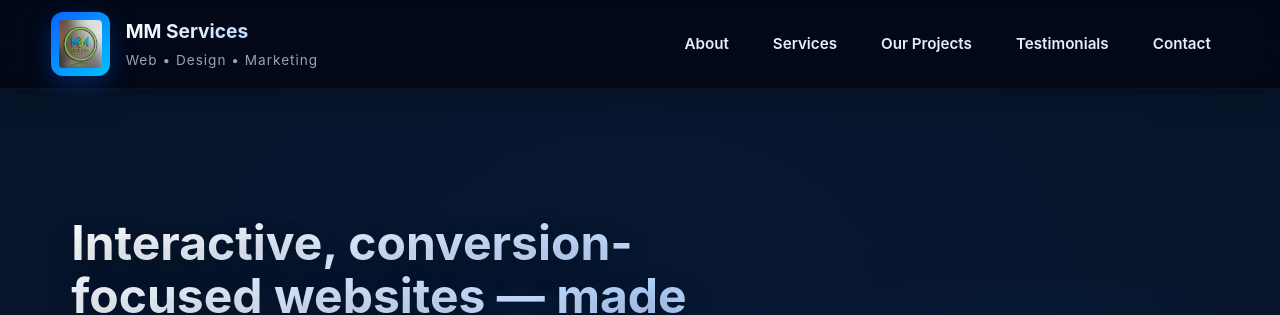
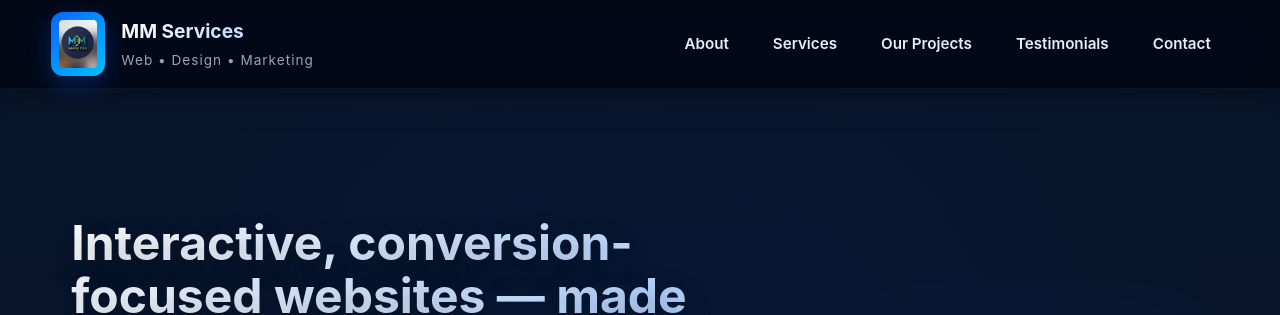
Before and after one commit to gulshank129/mm-services, a plain HTML site: page index.html in a window 1280 px wide. Shown: the top 315 px of the page. Drawn offline with nearby package versions, Linux system fonts and the light colour scheme.

Commit message:
Update index.html

```diff
--- a/index.html
+++ b/index.html
@@ -5,13 +5,13 @@
   <meta name="viewport" content="width=device-width,initial-scale=1" />
   <title>MM Services — Web Design, Branding & Marketing</title>
    <!-- Favicon & Site Identity -->
-  <link rel="icon" href="MM-LOGO.jpg" type="image/jpeg">
+  <link rel="icon" href="MM LOGO.jpeg" type="image/jpeg">
   <link rel="apple-touch-icon" href="MM-LOGO.jpg">
 
   <!-- Open Graph Tags (Social Media) -->
   <meta property="og:title" content="MM Services — Web Design, Branding & Marketing">
   <meta property="og:description" content="Interactive websites, logos, templates, SEO, ads & ongoing support.">
-  <meta property="og:image" content="https://mm-services.vercel.app/MM-LOGO.jpg">
+  <meta property="og:image" content="https://mm-services.vercel.app/MM LOGO.jpeg">
   <meta property="og:url" content="https://mm-services.vercel.app">
   <meta property="og:type" content="website">
 
@@ -29,7 +29,7 @@
   <header class="site-header">
     <div class="container header-row">
       <a class="brand" href="#">
-        <img src="MM-LOGO.jpg" alt="MM Services" class="brand-logo" />
+        <img src="MM LOGO.jpeg" alt="MM Services" class="brand-logo" />
         <div class="brand-text">
           <h1>MM Services</h1>
           <p>Web • Design • Marketing</p>
```
